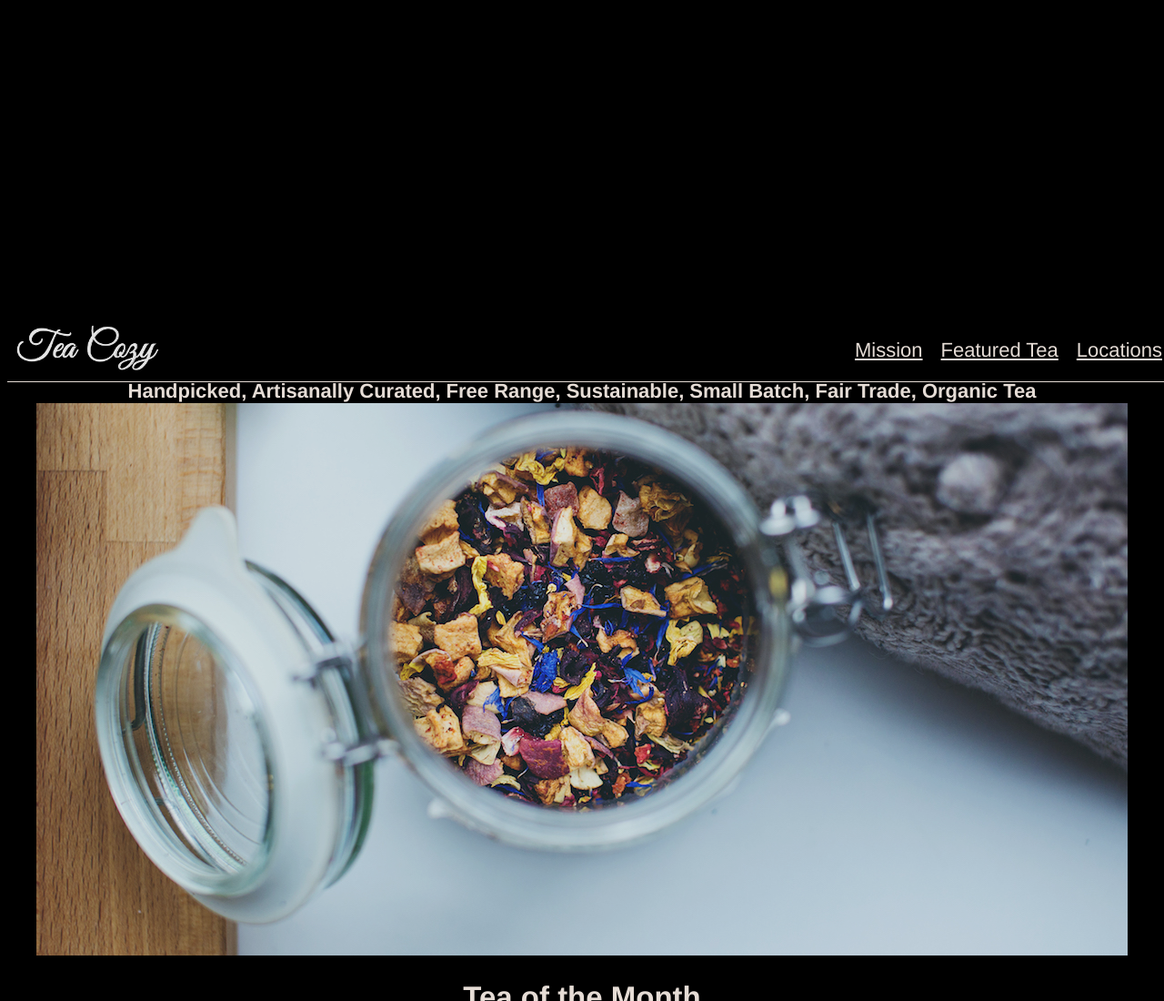
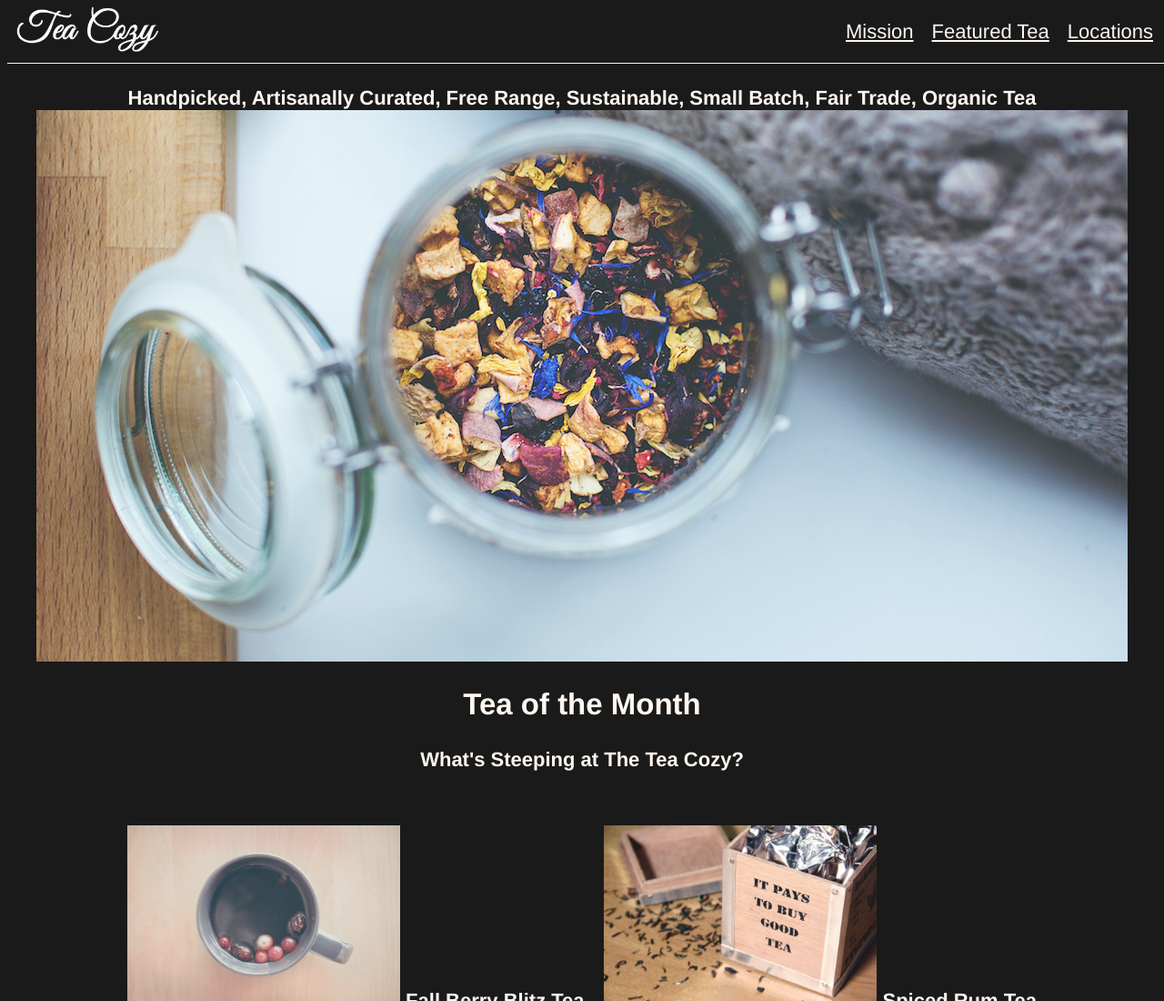
Before and after one commit to JulienFPowell/tea-cozy, a plain HTML site: page index.html in a window 1280 px wide. Shown: the top 1100 px of the page at 91% size. Drawn offline with Linux system fonts and the light colour scheme.

Commit message:
minorChanges

```diff
--- a/index.html
+++ b/index.html
@@ -14,7 +14,7 @@
       </div>
       <nav>
       	<span><a href="#">Mission</a></span>
-      	<span><a href="#">Featured Tea</a></span>
+      	<span><a href="#featured">Featured Tea</a></span>
       	<span><a href="#">Locations</a></span>
       </nav>
     </header>
@@ -28,7 +28,7 @@
       </div>
     </div>
 
-    <div class="monthTea">
+    <div class="monthTea" id="featured">
       <h2>Tea of the Month</h2>
       <h4>What's Steeping at The Tea Cozy?</h4>
       <div class="selections">
--- a/resources/css/style.css
+++ b/resources/css/style.css
@@ -1,4 +1,4 @@
-body{
+html{
   font-family: helvetica;
   font-size: 22px;
   color: seashell;
@@ -9,12 +9,13 @@ body{
 header{
   display: flex;
   position: fixed;
-  z-index: 1;
+  z-index: 2;
   background-color: black;
   width: 100%;
   height: 69px;
   align-items: center;
   border-bottom: 1px solid seashell;
+  top: 0px;
 }
 
 a{
@@ -33,7 +34,7 @@ nav{
   display: flex;
   width: 100%;
   justify-content: flex-end;
-  padding-right: 10px;
+  padding-right: 20px;
 }
 
 span{
@@ -50,7 +51,6 @@ span{
 .missionDescription{
   background-color: black;
   z-index: 1;
-  margin-top: 350px;
 }
 
 .monthTea{
```
